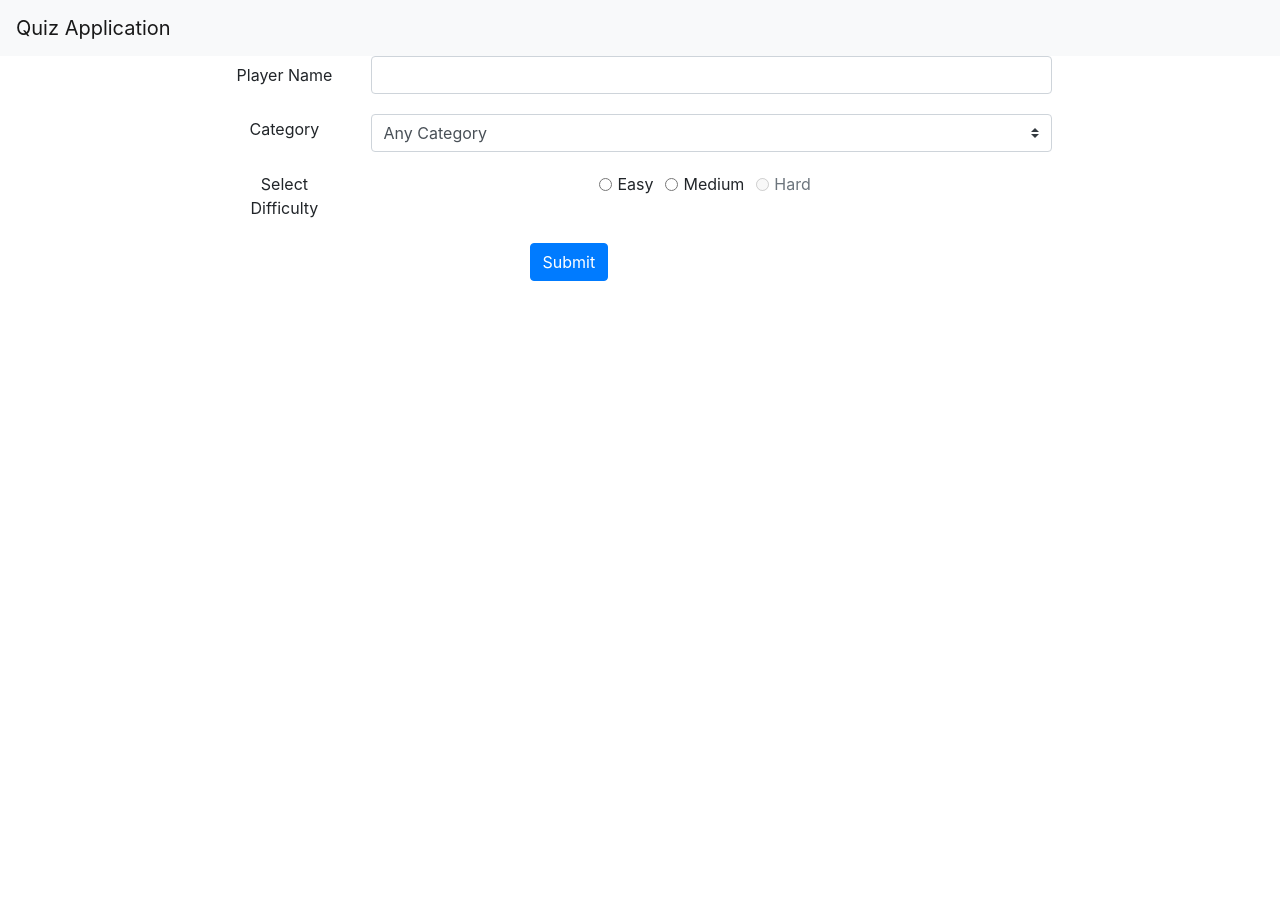
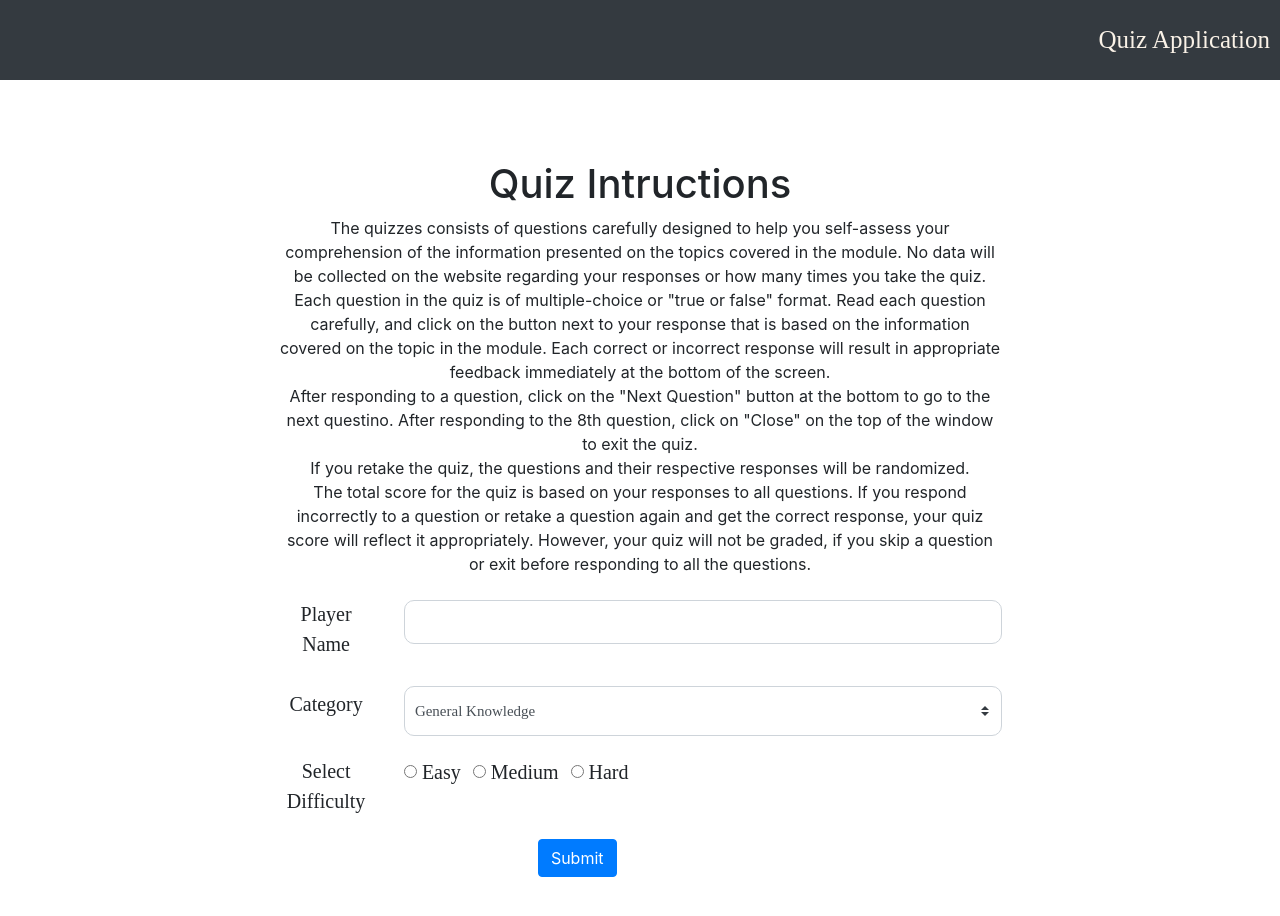
Before and after one commit to amita125/react-quiz-app, a React (Create React App) app in the folder quiz-app/: page / in a window 1280 px wide. Shown: the top 916 px of the page. Before the commit the page ends 800 px from the top, so only its background shows below. Built offline with nearby package versions, Linux system fonts and the light colour scheme.

Commit message:
styles and updated the form

```diff
--- a/quiz-app/src/App.css
+++ b/quiz-app/src/App.css
@@ -1,38 +1,57 @@
 .App {
   text-align: center;
 }
-
-.App-logo {
-  height: 40vmin;
-  pointer-events: none;
+.navigation {
+  height: 80px;
+}
+#mainNav {
+  height: 80px;
+  padding: 10px;
+  justify-content: flex-end;
+}
+a {
+  color: #faf2e7;
+  font-size: 25px;
+  font-family: cursive;
 }
 
-@media (prefers-reduced-motion: no-preference) {
-  .App-logo {
-    animation: App-logo-spin infinite 20s linear;
-  }
+div#HomePage {
+  /* padding: 50px; */
+  padding-top: 30px;
+  /* background-color: beige; */
 }
 
-.App-header {
-  background-color: #282c34;
-  min-height: 100vh;
-  display: flex;
-  flex-direction: column;
-  align-items: center;
-  justify-content: center;
-  font-size: calc(10px + 2vmin);
-  color: white;
+.App-body {
+  /* background-color: antiquewhite; */
+  padding: 50px;
 }
 
-.App-link {
-  color: #61dafb;
+label#formLabel,
+legend#difficultSelect {
+  font-family: cursive;
+  font-size: 20px;
+  justify-content: center;
 }
 
-@keyframes App-logo-spin {
-  from {
-    transform: rotate(0deg);
-  }
-  to {
-    transform: rotate(360deg);
-  }
+div#radioDifficult {
+  text-align: left;
+  font-size: 20px;
+  font-family: cursive;
 }
+input[type="text"] {
+  width: 100%;
+  padding: 12px 20px;
+  margin: 8px 0;
+  box-sizing: border-box;
+  border-radius: 10px;
+  font-size: 20px;
+  font-family: cursive;
+}
+
+select#inlineFormCustomSelectPref {
+  height: 50px;
+  border-radius: 10px;
+  font-size: 15px;
+  font-family: cursive;
+  padding: 10px;
+}
--- a/quiz-app/src/Components/Form.js
+++ b/quiz-app/src/Components/Form.js
@@ -4,72 +4,106 @@ function Form() {
   return (
     <div>
       <form>
-        <div class="form-group row">
-          <label for="playerName" class="col-sm-2 col-form-label">
+        <div className="form-group row">
+          <label
+            htmlFor="playerName"
+            className="col-sm-2 col-form-label"
+            id="formLabel"
+          >
             Player Name
           </label>
-          <div class="col-sm-10">
-            <input type="text" class="form-control" id="playerName" />
+          <div className="col-sm-10">
+            <input
+              type="text"
+              className="form-control"
+              id="playerName"
+              name="playerName"
+            />
           </div>
         </div>
-        <div class="form-group row">
-          <label for="category" class="col-sm-2 col-form-label">
+        <div className="form-group row">
+          <label
+            htmlFor="category"
+            className="col-sm-2 col-form-label"
+            id="formLabel"
+          >
             Category
           </label>
-          <div class="col-sm-10">
+          <div className="col-sm-10">
             <select
-              class="custom-select my-1 mr-sm-2"
+              className="custom-select my-1 mr-sm-2"
               id="inlineFormCustomSelectPref"
             >
-              <option selected>Any Category</option>
-              <option value="general">General Knowledge</option>
-              <option value="science">Science and Nature</option>
-              <option value="sports">Sports</option>
-              <option value="art">Art</option>
-              <option value="animals">Animals</option>
+              {/* <option selected>Any Category</option> */}
+              <option value="9">General Knowledge</option>
+              <option value="10">Entertainment: Books</option>
+              <option value="11">Entertainment: Film</option>
+              <option value="12">Entertainment: Music</option>
+              <option value="13">Entertainment: Musicals & Theatres</option>
+              <option value="14">Entertainment: Television</option>
+              <option value="15">Entertainment: Video Games</option>
+              <option value="16">Entertainment: Board Games</option>
+              <option value="17">Science & Nature</option>
+              <option value="18">Science: Computers</option>
+              <option value="19">Science: Mathematics</option>
+              <option value="20">Mythology</option>
+              <option value="21">Sports</option>
+              <option value="22">Geography</option>
+              <option value="23">History</option>
+              <option value="24">Politics</option>
+              <option value="25">Art</option>
+              <option value="26">Celebrities</option>
+              <option value="27">Animals</option>
+              <option value="28">Vehicles</option>
+              <option value="29">Entertainment: Comics</option>
+              <option value="30">Science: Gadgets</option>
+              <option value="31">Entertainment: Japanese Anime & Manga</option>
+              <option value="32">Entertainment: Cartoon & Animations</option>
             </select>
           </div>
         </div>
-        <fieldset class="form-group">
-          <div class="row">
-            <legend class="col-form-label col-sm-2 pt-0">
+        <fieldset className="form-group">
+          <div className="row">
+            <legend
+              className="col-form-label col-sm-2 pt-0"
+              id="difficultSelect"
+            >
               Select Difficulty
             </legend>
-            <div class="col-sm-10">
-              <div class="form-check form-check-inline">
+            <div className="col-sm-10" id="radioDifficult">
+              <div className="form-check form-check-inline">
                 <input
-                  class="form-check-input"
+                  className="form-check-input"
                   type="radio"
                   name="difficulty"
                   id="inlineRadio1"
                   value="easy"
                 />
-                <label class="form-check-label" for="inlineRadio1">
+                <label className="form-check-label" htmlFor="inlineRadio1">
                   Easy
                 </label>
               </div>
-              <div class="form-check form-check-inline">
+              <div className="form-check form-check-inline">
                 <input
-                  class="form-check-input"
+                  className="form-check-input"
                   type="radio"
                   name="difficulty"
                   id="inlineRadio2"
                   value="medium"
                 />
-                <label class="form-check-label" for="inlineRadio2">
+                <label className="form-check-label" htmlFor="inlineRadio2">
                   Medium
                 </label>
               </div>
-              <div class="form-check form-check-inline">
+              <div className="form-check form-check-inline">
                 <input
-                  class="form-check-input"
+                  className="form-check-input"
                   type="radio"
                   name="difficulty"
                   id="inlineRadio3"
                   value="hard"
-                  disabled
                 />
-                <label class="form-check-label" for="inlineRadio3">
+                <label className="form-check-label" htmlFor="inlineRadio3">
                   Hard
                 </label>
               </div>
@@ -77,9 +111,9 @@ function Form() {
           </div>
         </fieldset>
 
-        <div class="form-group row">
-          <div class="col-sm-10">
-            <button type="submit" class="btn btn-primary">
+        <div className="form-group row">
+          <div className="col-sm-10">
+            <button type="submit" className="btn btn-primary">
               Submit
             </button>
           </div>
--- /dev/null
+++ b/quiz-app/src/Components/Instruction.js
@@ -0,0 +1,32 @@
+import React from "react";
+
+function Instruction() {
+  return (
+    <div>
+      <h1>Quiz Intructions</h1>
+      <p>
+        The quizzes consists of questions carefully designed to help you
+        self-assess your comprehension of the information presented on the
+        topics covered in the module. No data will be collected on the website
+        regarding your responses or how many times you take the quiz. <br />{" "}
+        Each question in the quiz is of multiple-choice or "true or false"
+        format. Read each question carefully, and click on the button next to
+        your response that is based on the information covered on the topic in
+        the module. Each correct or incorrect response will result in
+        appropriate feedback immediately at the bottom of the screen.
+        <br /> After responding to a question, click on the "Next Question"
+        button at the bottom to go to the next questino. After responding to the
+        8th question, click on "Close" on the top of the window to exit the
+        quiz. <br /> If you retake the quiz, the questions and their respective
+        responses will be randomized. <br />
+        The total score for the quiz is based on your responses to all
+        questions. If you respond incorrectly to a question or retake a question
+        again and get the correct response, your quiz score will reflect it
+        appropriately. However, your quiz will not be graded, if you skip a
+        question or exit before responding to all the questions.
+      </p>
+    </div>
+  );
+}
+
+export default Instruction;
--- a/quiz-app/src/Components/Navigation.js
+++ b/quiz-app/src/Components/Navigation.js
@@ -1,12 +1,11 @@
 import React from "react";
+import { Link } from "react-router-dom";
 
 export default function Navigation() {
   return (
-    <div>
-      <nav class="navbar navbar-light bg-light">
-        <a class="navbar-brand" href="#">
-          Quiz Application
-        </a>
+    <div className="navigation">
+      <nav class="navbar navbar-dark bg-dark" id="mainNav">
+        <Link to="/">Quiz Application</Link>
       </nav>
     </div>
   );
--- a/quiz-app/src/Containers/HomePage.js
+++ b/quiz-app/src/Containers/HomePage.js
@@ -1,14 +1,16 @@
 import React, { Component } from "react";
 import Form from "../Components/Form";
+import Instruction from "../Components/Instruction";
 
 class HomePage extends Component {
   render() {
     return (
-      <div className="container-fluid">
+      <div className="container-fluid" id="HomePage">
         <div className="row">
           <div className="col-lg-2" id="asideArea"></div>
           <div className="col-lg-8">
             <div className="App-body">
+              <Instruction />
               <Form />
             </div>
           </div>
--- a/quiz-app/src/Containers/QuestionPage.js
+++ b/quiz-app/src/Containers/QuestionPage.js
@@ -0,0 +1,13 @@
+import React, { Component } from "react";
+
+class QuestionPage extends Component {
+  render() {
+    return (
+      <div id="QuestionPage">
+        <h1>Question page</h1>
+      </div>
+    );
+  }
+}
+
+export default QuestionPage;
--- a/quiz-app/src/Containers/ScorePage.js
+++ b/quiz-app/src/Containers/ScorePage.js
@@ -1 +1,10 @@
 // parent of the player page
+import React, { Component } from "react";
+
+class ScorePage extends Component {
+  render() {
+    return <h1>Score page</h1>;
+  }
+}
+
+export default ScorePage;
```
Also changed, not shown: 1 other file (tests, documents, lock files or other folders).
